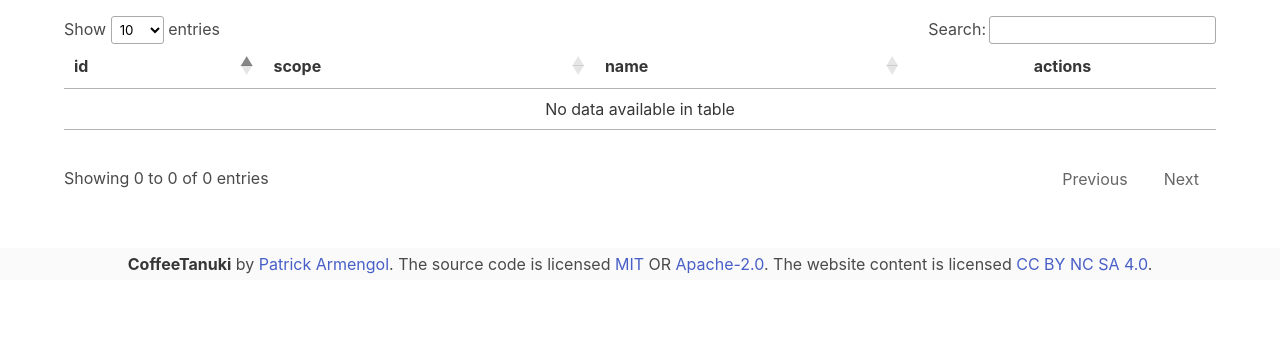
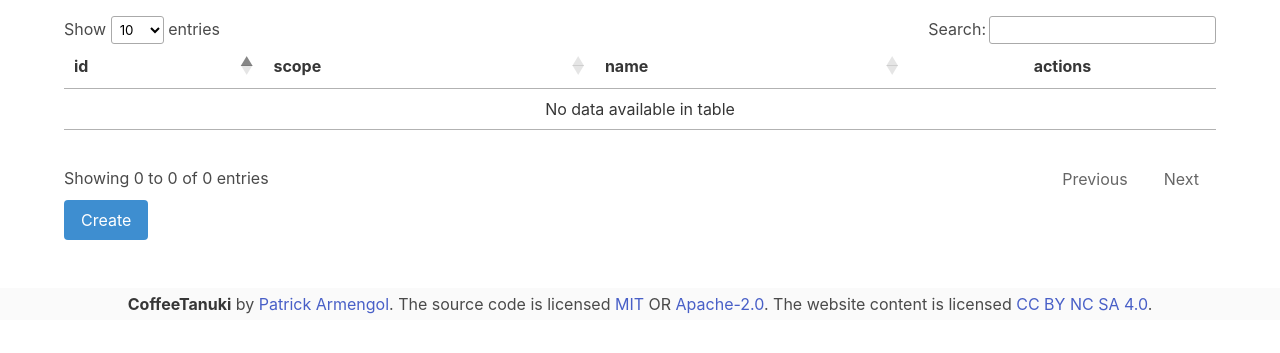
Before and after one commit to patrickarmengol/somethingcoffee, a Python web app: template src/coffeetanuki/ui/templates/admin/admin-tag-table.html.jinja in a window 1280 px wide. Shown: the part 162-515 px from the top of the page. Run offline with Jinja, Linux system fonts and the light colour scheme; the template is opened without the code that fills it, so the values that code supplies are empty; some libraries are stand-ins or nearby versions.

Commit message:
added create buttons to admin tables

```diff
--- a/src/coffeetanuki/ui/templates/admin/admin-shop-table.html.jinja
+++ b/src/coffeetanuki/ui/templates/admin/admin-shop-table.html.jinja
@@ -36,6 +36,7 @@
           </tr>
         </thead>
       </table>
+      <a href="/admin/shops/create" class="button is-info">Create</a>
     </div>
   </section>
 </main>
--- a/src/coffeetanuki/ui/templates/admin/admin-tag-table.html.jinja
+++ b/src/coffeetanuki/ui/templates/admin/admin-tag-table.html.jinja
@@ -33,6 +33,7 @@
           </tr>
         </thead>
       </table>
+      <a href="/admin/tags/create" class="button is-info">Create</a>
     </div>
   </section>
 </main>
```
